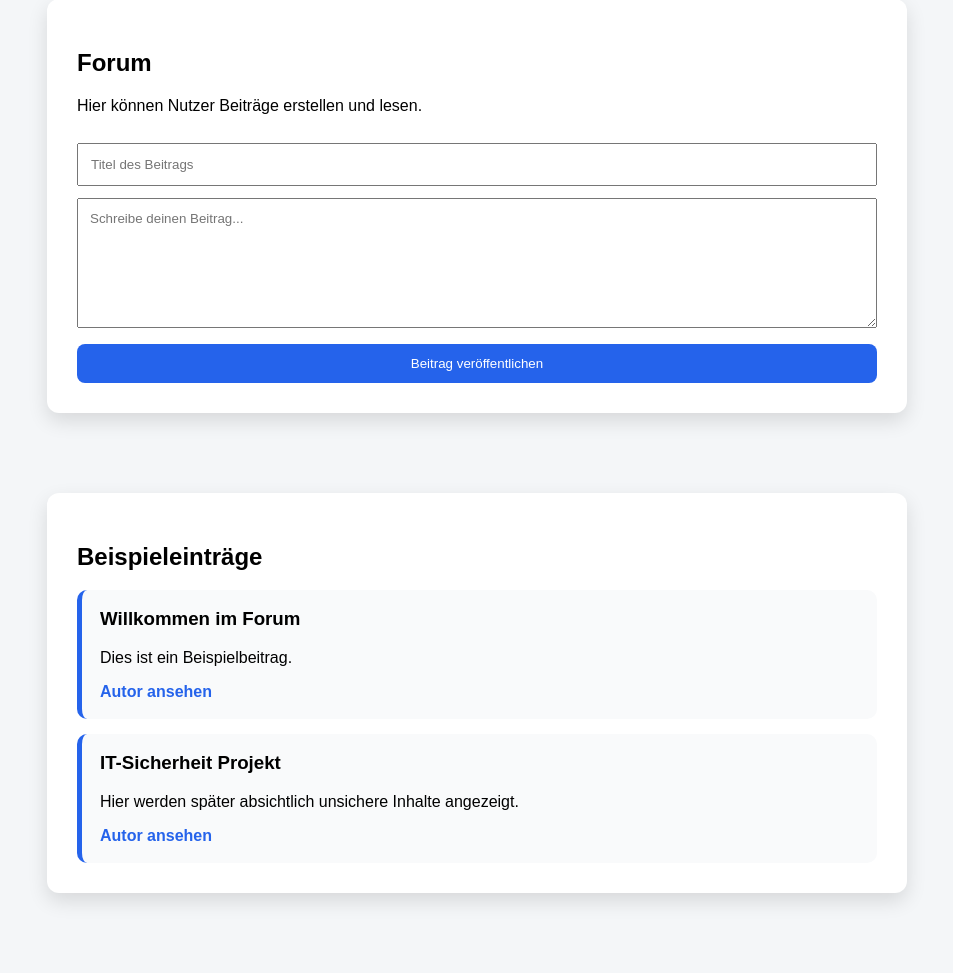
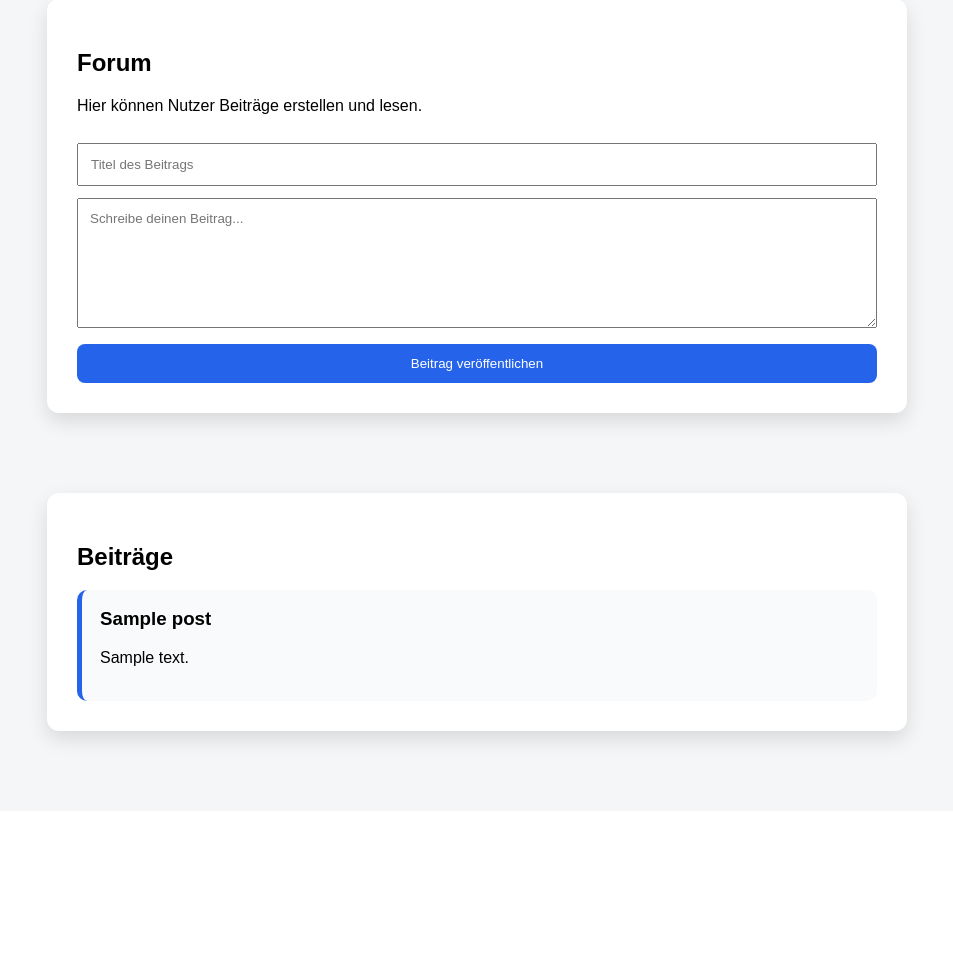
Before and after one commit to Rimajerraoui/Vulnerable-Forum, a Flask app: page /forum in a window 1280 px wide. Shown: the part 181-1154 px from the top of the page, without its empty margins (163-1116 px from the left). After the commit the page ends 935 px from the top, so only its background shows below. Run offline with Flask 3, Linux system fonts and the light colour scheme; a user stored in the database is signed in; tables that the repository leaves empty hold one stand-in row (values such as "Sample post").

Commit message:
neue Aenderungen

```diff
--- a/app.py
+++ b/app.py
@@ -2,7 +2,7 @@
 import sqlite3
 
 app = Flask(__name__)
-app.secret_key = "1234"  # ⚠️ BEWUSSTE LÜCKE: schwacher Secret Key
+app.secret_key = "1234"  # ⚠️ BEWUSSTE LÜCKE: schwacher Secret Key , Angreifer kann es leicht faelschen
 
 def init_db():
     conn = sqlite3.connect("database.db")
@@ -33,11 +33,11 @@
 def home():
     return render_template("index.html")
 
-@app.route("/register", methods=["GET", "POST"])
+@app.route("/register", methods=["GET", "POST"])# broken authentication
 def register():
     if request.method == "POST":
         username = request.form["username"]
-        password = request.form["password"]  # ⚠️ BEWUSSTE LÜCKE: Klartext Passwort
+        password = request.form["password"]  # ⚠️ BEWUSSTE LÜCKE: Passwoerter sind in DB lesbar (broken audentication)
         conn = sqlite3.connect("database.db")
         c = conn.cursor()
         c.execute("INSERT INTO users (username, password) VALUES (?, ?)", (username, password))
@@ -46,14 +46,14 @@
         return redirect("/login")
     return render_template("register.html")
 
-@app.route("/login", methods=["GET", "POST"])
+@app.route("/login", methods=["GET", "POST"]) #SQL Injecton
 def login():
     if request.method == "POST":
         username = request.form["username"]
         password = request.form["password"]
         conn = sqlite3.connect("database.db")
         c = conn.cursor()
-        # ⚠️ BEWUSSTE LÜCKE: SQL Injection
+        # ⚠️ BEWUSSTE LÜCKE: SQL Injection , login ohne passwort moeglich , wenn der Angreifer
         query = f"SELECT * FROM users WHERE username='{username}' AND password='{password}'"
         user = c.execute(query).fetchone()
         conn.close()
@@ -64,7 +64,7 @@
         return render_template("login.html", error="Falscher Benutzername oder Passwort!")
     return render_template("login.html")
 
-@app.route("/forum", methods=["GET", "POST"])
+@app.route("/forum", methods=["GET", "POST"]) #XSS
 def forum():
     if "user_id" not in session:
         return redirect("/login")
@@ -72,7 +72,7 @@
     c = conn.cursor()
     if request.method == "POST":
         title = request.form["title"]
-        content = request.form["content"]  # ⚠️ BEWUSSTE LÜCKE: Stored XSS
+        content = request.form["content"]  # ⚠️ BEWUSSTE LÜCKE: Stored XSS , ,wird das bei jedem ausgefuehrt der das Forum oeffnet.
         c.execute("INSERT INTO posts (user_id, title, content) VALUES (?, ?, ?)",
                   (session["user_id"], title, content))
         conn.commit()
@@ -81,7 +81,7 @@
     return render_template("forum.html", posts=posts, username=session["username"])
 
 @app.route("/post/new", methods=["GET", "POST"])
-def new_post():
+def neue_post():
     if "user_id" not in session:
         return redirect("/login")
     if request.method == "POST":
@@ -96,5 +96,40 @@
         return redirect("/forum")
     return render_template("new_post.html")
 
+@app.route("/post/<id>") #IDOR
+def zeig_post(id):
+    if "user_id" not in session:
+        return redirect("/login")
+    conn = sqlite3.connect("database.db")
+    c = conn.cursor()
+    c.execute("SELECT * FROM posts WHERE id = ?",(id,))
+    post = c.fetchone()
+    conn.close()
+
+    return f"Titel: {post[2]} - Inhalt: {post[3]}"
+
+
+@app.route("/files/") #Path Traversal
+def herunterladen():
+    filename = request.args.get("name")  # kommt aus URL Parameter
+    with open("uploads/" + filename, encoding="utf-8", errors="ignore") as f:  # ⚠️ BEWUSSTE LÜCKE: Path Traversal
+        inhalt = f.read()
+    return inhalt
+
+@app.route("/search")#Blind SQL Injection
+def search():
+    username = request.args.get("username")
+    conn = sqlite3.connect("database.db")
+    c = conn.cursor()
+    query= f"SELECT * FROM users WHERE username='{username}'"
+    user = c.execute(query).fetchone()
+    if  user:
+        return "User gefunden"
+    else:
+        return "User nicht gefunden"
+
+
+
+
 if __name__ == "__main__":
     app.run(debug=True)
--- a/templates/forum.html
+++ b/templates/forum.html
@@ -28,19 +28,13 @@
         </section>
 
         <section class="card wide">
-            <h2>Beispieleinträge</h2>
-
+            <h2>Beiträge</h2>
+            {% for post in posts %}
             <article class="post">
-                <h3>Willkommen im Forum</h3>
-                <p>Dies ist ein Beispielbeitrag.</p>
-                <a href="/profile/1">Autor ansehen</a>
+                <h3>{{ post[2] }}</h3>
+                <p>{{ post[3] | safe }}</p>
             </article>
-
-            <article class="post">
-                <h3>IT-Sicherheit Projekt</h3>
-                <p>Hier werden später absichtlich unsichere Inhalte angezeigt.</p>
-                <a href="/profile/2">Autor ansehen</a>
-            </article>
+            {% endfor %}
         </section>
     </main>
 </body>
```
Also changed, not shown: database.db.
